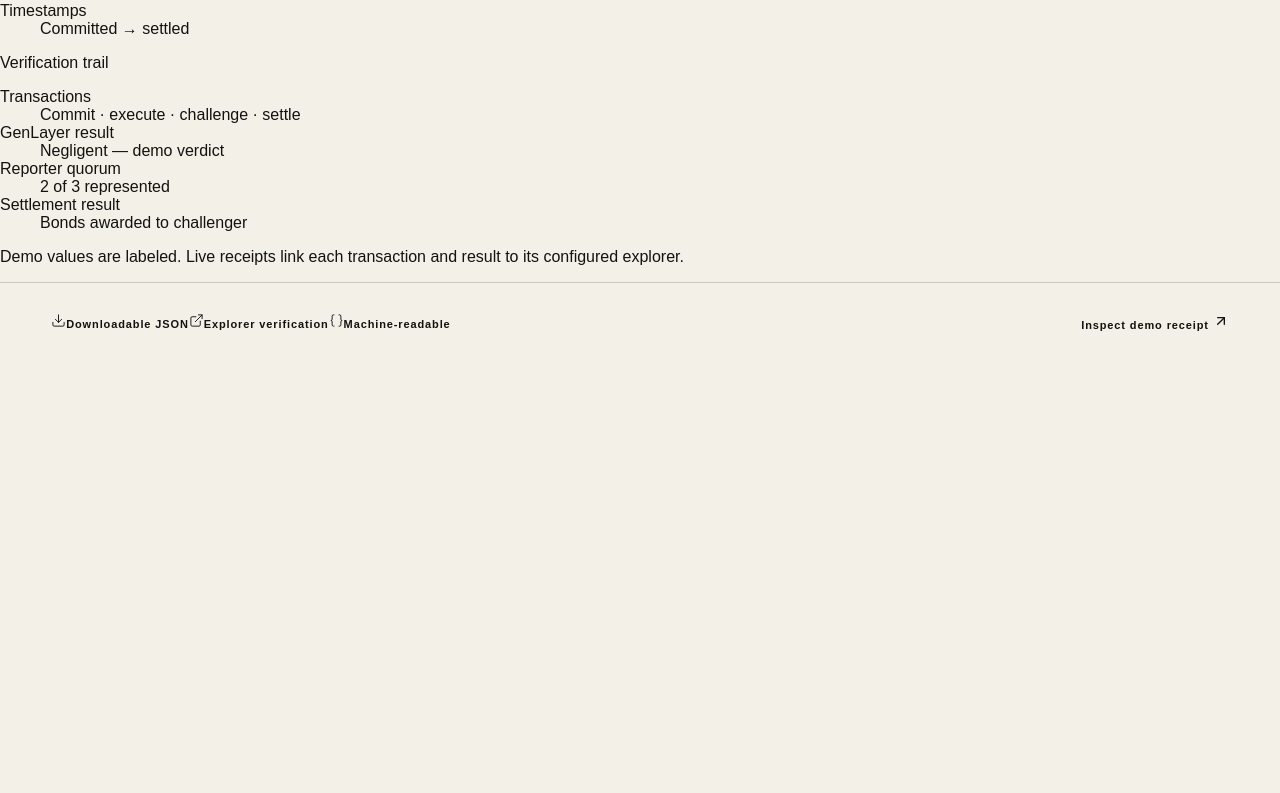
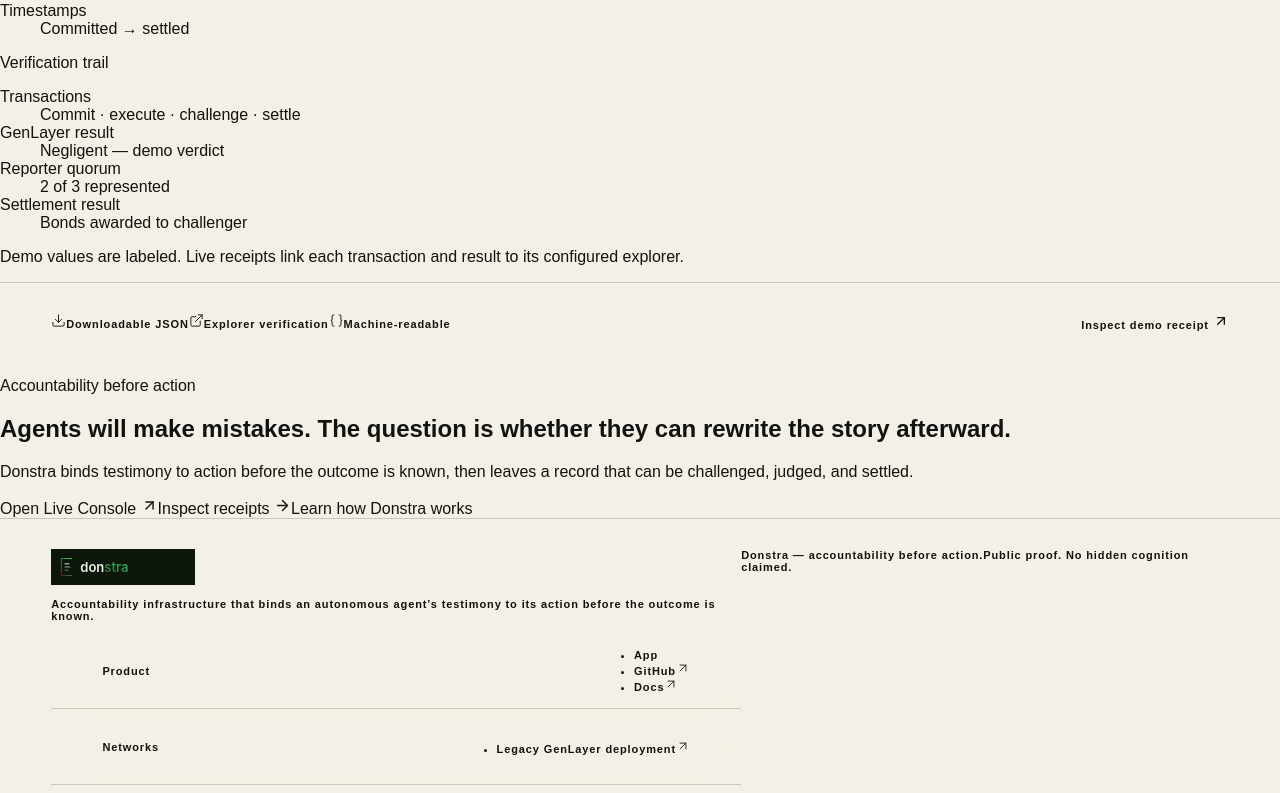
Before and after one commit to OutstandingVick/donstra, a Next.js app in the folder apps/web/: page / in a window 1280 px wide. Shown: the part 6491-7284 px from the top of the page. Before the commit the page ends 6852 px from the top, so only its background shows below. Built offline with nearby package versions, Linux system fonts and the light colour scheme.

Commit message:
feat(marketing): complete ten-section narrative

```diff
--- a/apps/web/app/page.tsx
+++ b/apps/web/app/page.tsx
@@ -1,10 +1,12 @@
 import { HeroSection } from "./marketing/hero-section";
 import { ExistingSystemsSection } from "./marketing/existing-systems-section";
 import { EconomicAccountabilitySection } from "./marketing/economic-accountability-section";
+import { FinalCtaSection } from "./marketing/final-cta-section";
 import { HowDonstraWorksSection } from "./marketing/how-donstra-works-section";
 import { LiveAccountabilitySection } from "./marketing/live-accountability-section";
 import { MarketingHeader } from "./marketing/marketing-header";
 import { ProblemSection } from "./marketing/problem-section";
+import { SiteFooter } from "./marketing/site-footer";
 import { WhatDonstraProvesSection } from "./marketing/what-donstra-proves-section";
 import { VerifiableReceiptsSection } from "./marketing/verifiable-receipts-section";
 
@@ -22,7 +24,9 @@ export default function Home() {
         <WhatDonstraProvesSection />
         <EconomicAccountabilitySection />
         <VerifiableReceiptsSection />
+        <FinalCtaSection />
       </main>
+      <SiteFooter />
     </div>
   );
 }
```
